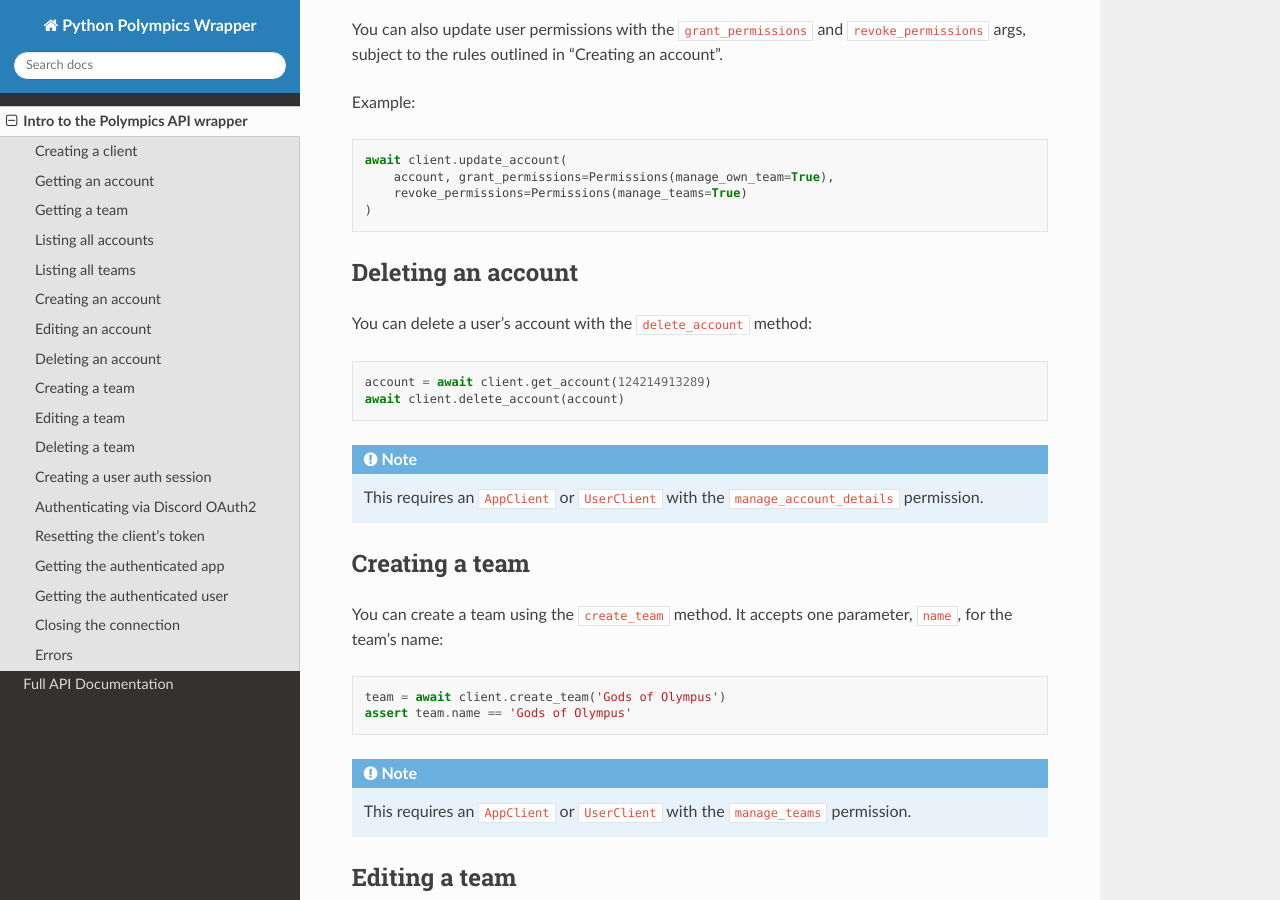
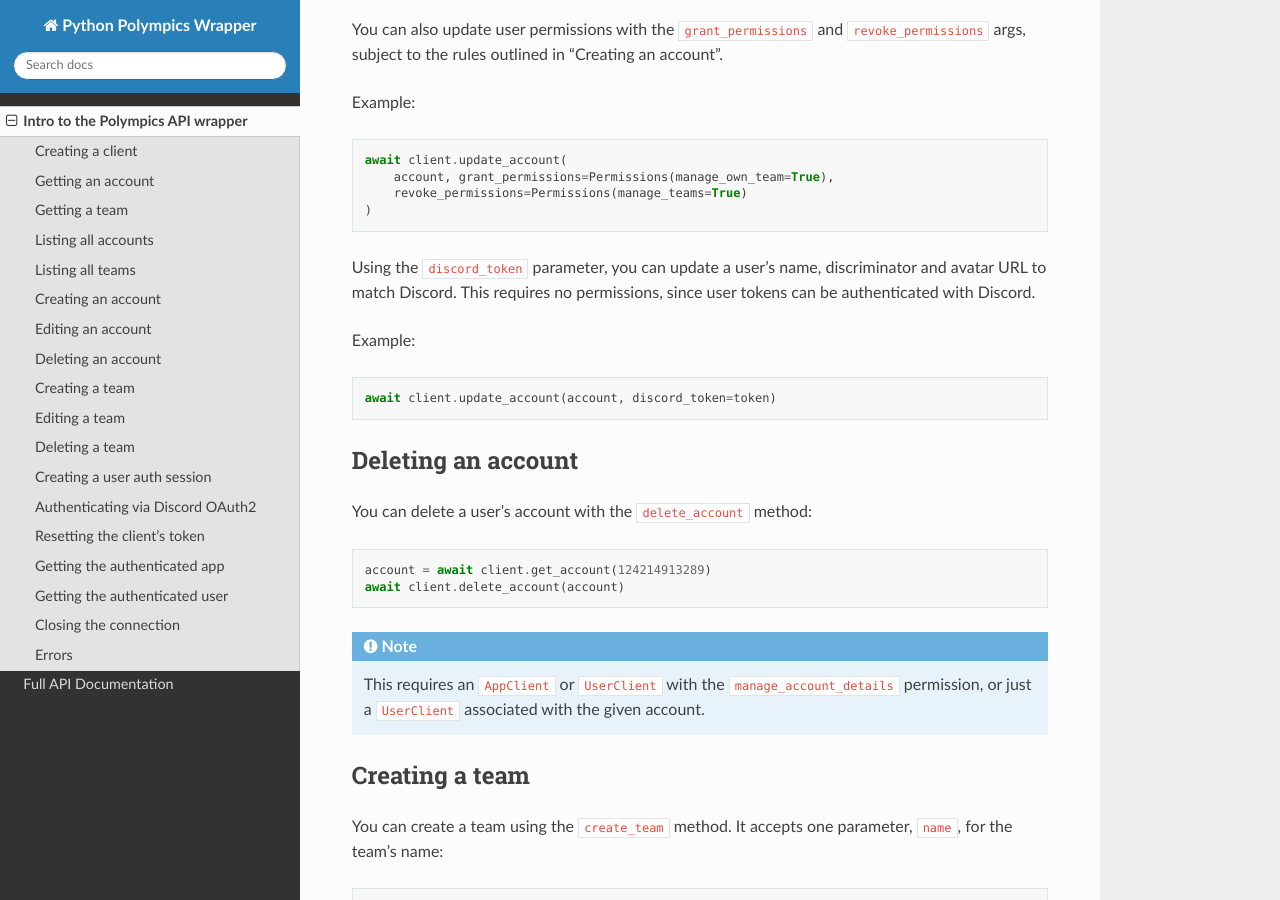
Before and after one commit to polympics/python-wrapper, a Sphinx documentation site: the page built from docs/source/guide.rst, in a window 1280 px wide and 900 px high, scrolled down 3926 px. Built offline with Sphinx 7.4.7 and the Read the Docs theme 2.0.0, drawn with Linux system fonts in a browser that asks for light colours.

Commit message:
Allow specifying a discord token in patch account.

```diff
--- a/docs/source/conf.py
+++ b/docs/source/conf.py
@@ -13,7 +13,7 @@ sys.path.insert(0, os.path.abspath('../..'))
 project = 'Python Polympics Wrapper'
 copyright = '2021, Artemis'
 author = 'Artemis'
-release = '0.4.1'
+release = '0.4.2'
 
 extensions = [
     'sphinx.ext.autodoc',
--- a/docs/source/guide.rst
+++ b/docs/source/guide.rst
@@ -207,6 +207,16 @@ Example:
        revoke_permissions=Permissions(manage_teams=True)
    )
 
+Using the ``discord_token`` parameter, you can update a user's name,
+discriminator and avatar URL to match Discord. This requires no permissions,
+since user tokens can be authenticated with Discord.
+
+Example:
+
+.. code-block:: python
+
+   await client.update_account(account, discord_token=token)
+
 Deleting an account
 -------------------
 
@@ -220,7 +230,8 @@ You can delete a user's account with the ``delete_account`` method:
 .. note::
 
    This requires an ``AppClient`` or ``UserClient`` with the
-   ``manage_account_details`` permission.
+   ``manage_account_details`` permission, or just a ``UserClient`` associated
+   with the given account.
 
 Creating a team
 ---------------
--- a/setup.cfg
+++ b/setup.cfg
@@ -1,6 +1,6 @@
 [metadata]
 name = polympics
-version = 0.4.1
+version = 0.4.2
 author = Artemis
 author_email = artemisdev21@gmail.com
 description = A Python wrapper for the Polympics API.
```
Also changed, not shown: 1 other file.
